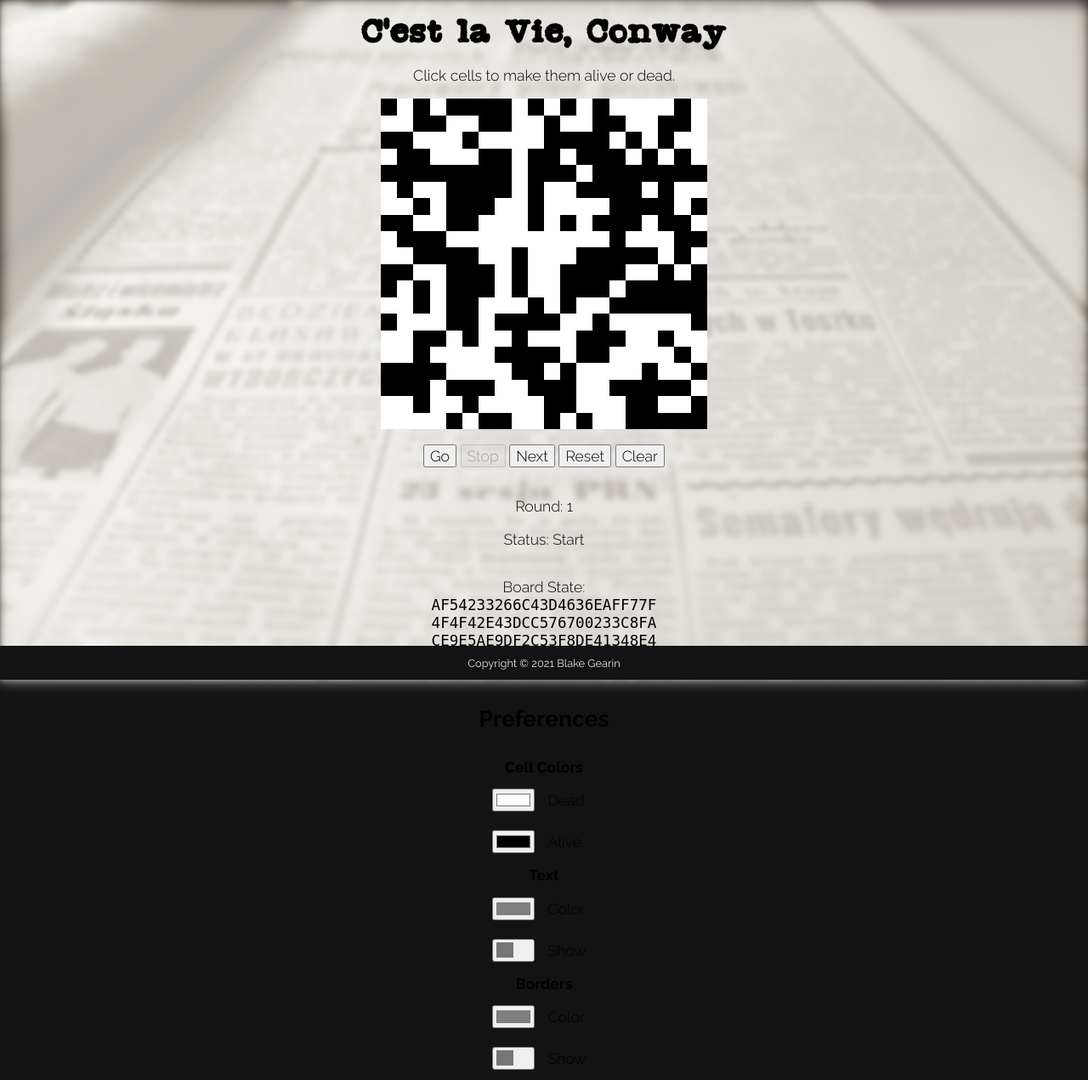
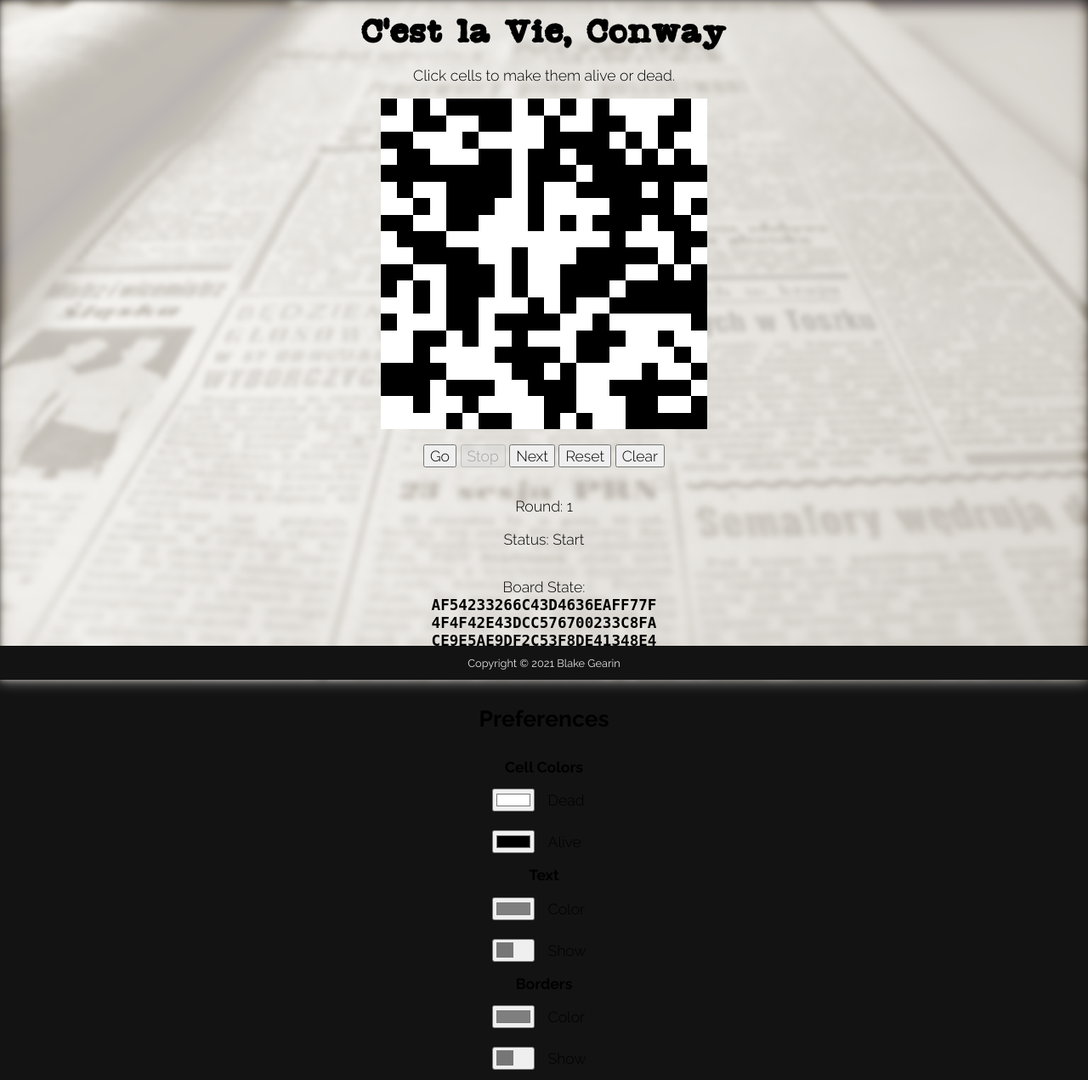
Before and after one commit to blakegearin/cestlavieconway, a PHP site: page / in a window 1280 px wide. Shown: the whole page at 85% size. Run offline with PHP 8.4, Linux system fonts and the light colour scheme; some web fonts are replaced.

Commit message:
Added courier as <code> tag font

```diff
--- a/index.php
+++ b/index.php
@@ -5,6 +5,7 @@
     <link rel="shortcut icon" type="image/x-icon" href="img/favicon.ico"/>
     <link rel="stylesheet" href="styles/style.php">
     <link rel="stylesheet" href="styles/fonts.css" type="text/css" charset="utf-8" />
+    <link rel="stylesheet" href="https://use.typekit.net/kqq2sfs.css">
   </head>
   <body>
     <div id="outer-wrapper">
--- a/styles/style.php
+++ b/styles/style.php
@@ -99,7 +99,9 @@ main
 
 code
 {
-  font-family: monospace;
+  font-family: courier-std, monospace;
+  font-weight: 700;
+  font-style: normal;
 }
 
 .center
```
